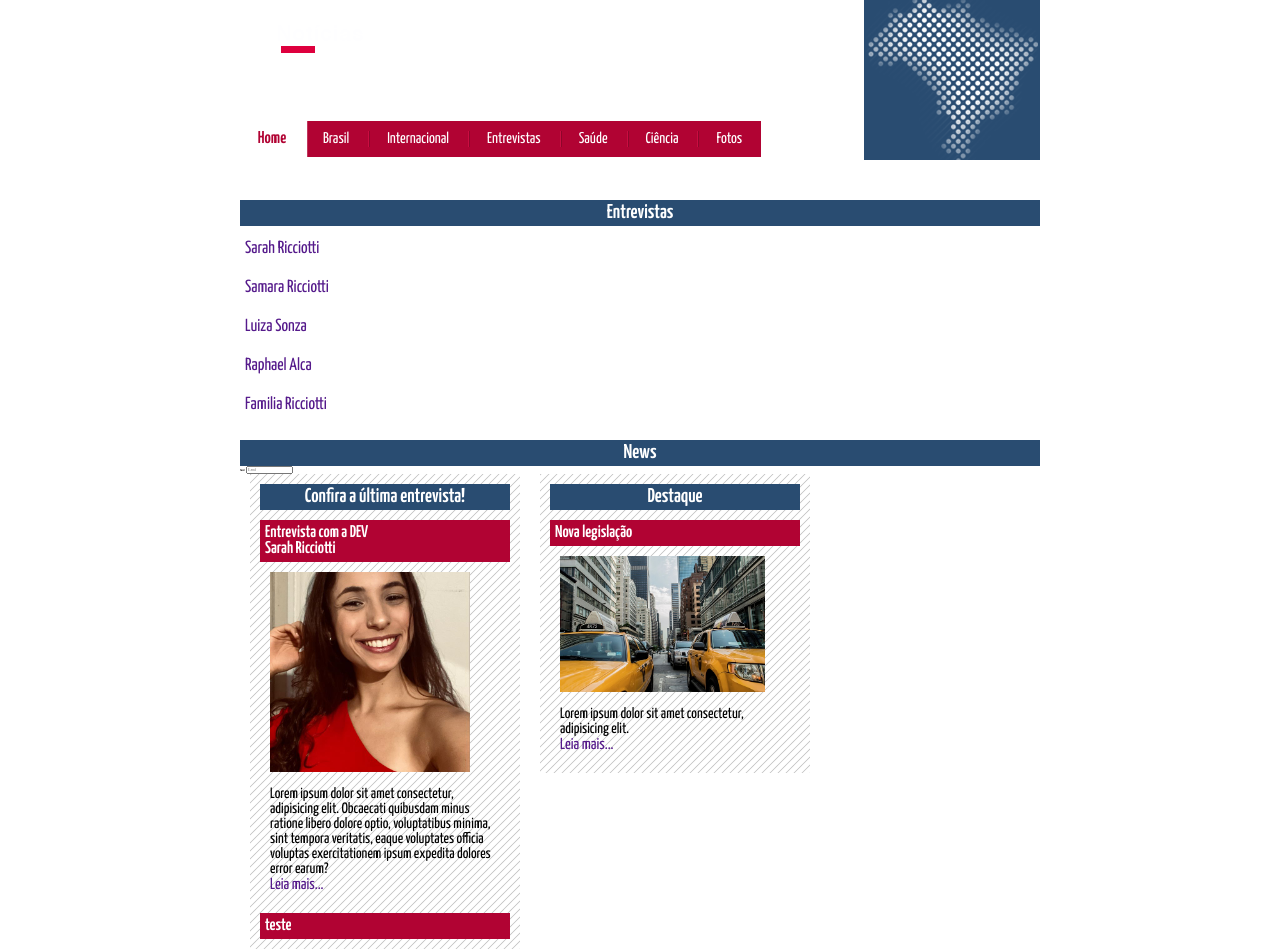
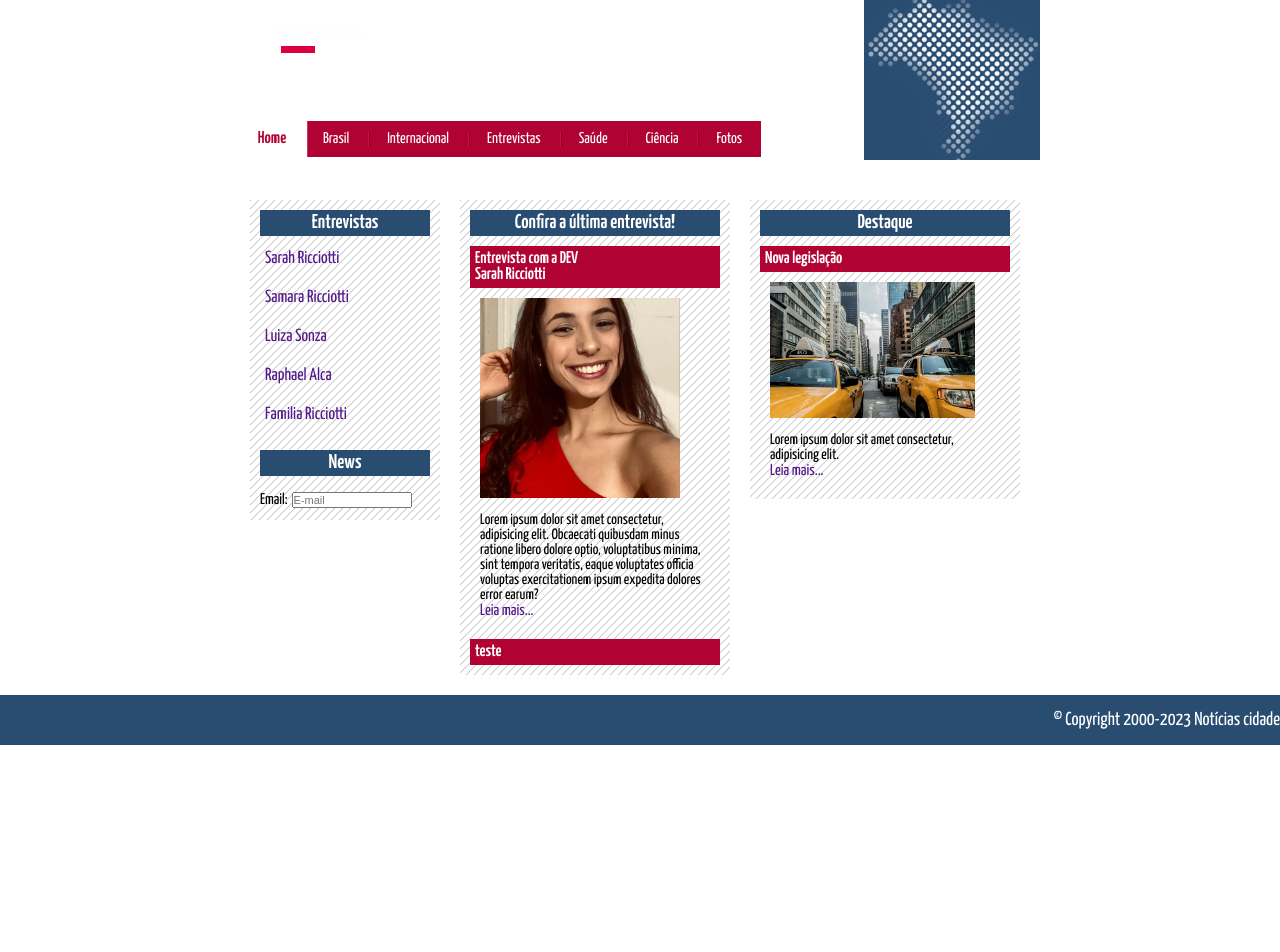
Before and after one commit to sarahricciotti/PROJECTS, a plain HTML site: page index-noticias.html in a window 1280 px wide. Shown: the top 952 px of the page. After the commit the page ends 800 px from the top, so only its background shows below. Drawn offline with Linux system fonts and the light colour scheme.

Commit message:
modified:   CSS/style-noticias.css 	modified:   entrevista.html

```diff
--- a/CSS/style-noticias.css
+++ b/CSS/style-noticias.css
@@ -126,7 +126,7 @@ div.secundario{
     background: white url(../IMAGENS/fundo-caixa.png);
 }
 
-div.lateral{
+#lateral{
     width: 19rem;
     float: left;
     margin: 0 1rem 2rem 1rem;
@@ -139,6 +139,16 @@ div.entrev{
     border: 1px solid red;
     float: left;
     background: white url(../IMAGENS/fundo-caixa.png);
+}
+
+.news{
+    font-size: 4rem;
+    padding-top: 1rem;
+}
+
+input{
+    width: 12rem;
+    font-size: 1.1rem;
 }
 
 footer{
@@ -197,3 +207,9 @@ h2 span{
     display: block;
     font-size: 1.6rem;
 }
+
+.lateral a:hover{
+    background: url(../IMAGENS/marcador.png) left no-repeat;
+    color: #8e959d;
+    padding-left: 2rem;
+}
```
Also changed, not shown: entrevista.html (+4 -4 lines).
